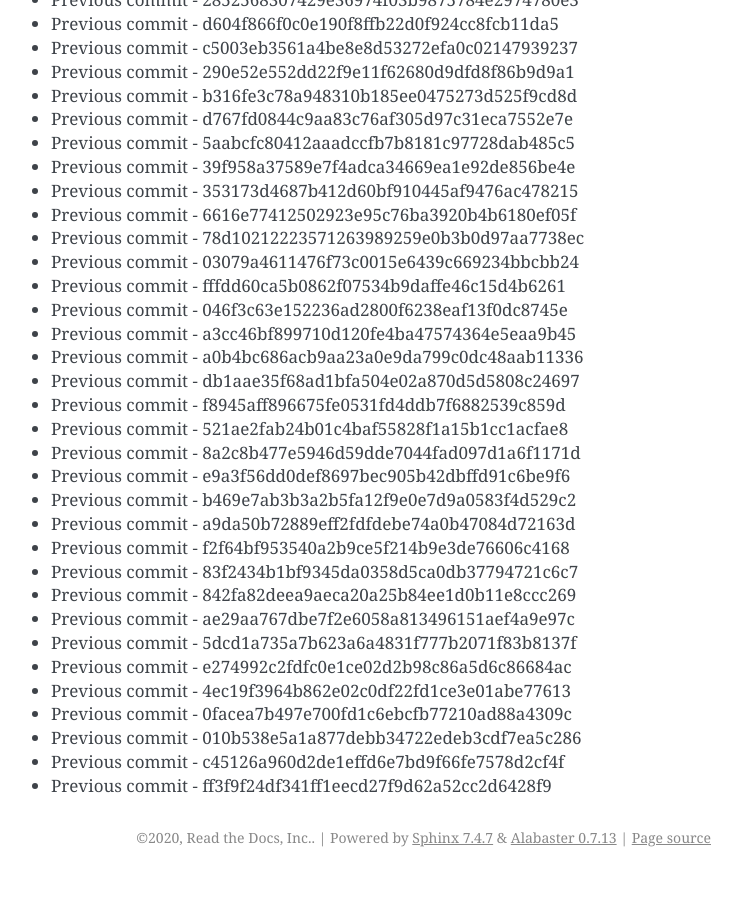
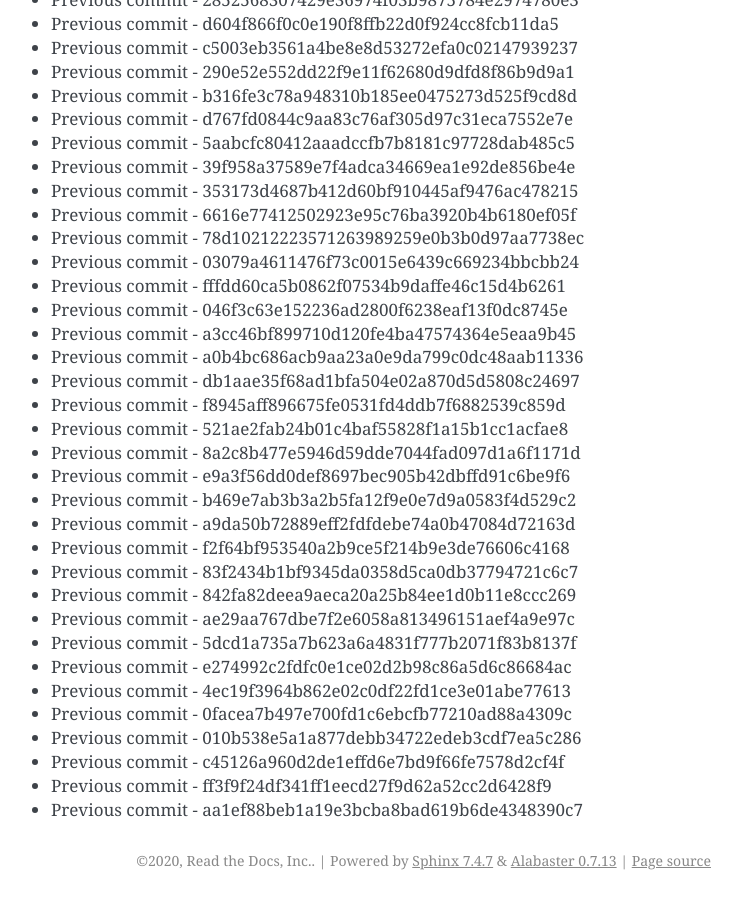
Before and after one commit to readthedocs/rtd-git-stresstest, a Sphinx documentation site: the page built from docs/updates.rst, in a window 1280 px wide and 900 px high, scrolled down 39563 px. Shown: the whole window, without its empty margins (399-1141 px from the left). Built offline with Sphinx 7.4.7, drawn with Linux system fonts in a browser that asks for light colours; before the commit the page ends 40440 px from its top, so only the background shows below that.

Commit message:
Generating commit from previous: aa1ef88beb1a19e3bcba8bad619b6de4348390c7

```diff
--- a/docs/updates.rst
+++ b/docs/updates.rst
@@ -1694,3 +1694,4 @@ It can be tested for any performance characteristics.
 * Previous commit - 010b538e5a1a877debb34722edeb3cdf7ea5c286
 * Previous commit - c45126a960d2de1effd6e7bd9f66fe7578d2cf4f
 * Previous commit - ff3f9f24df341ff1eecd27f9d62a52cc2d6428f9
+* Previous commit - aa1ef88beb1a19e3bcba8bad619b6de4348390c7
```
